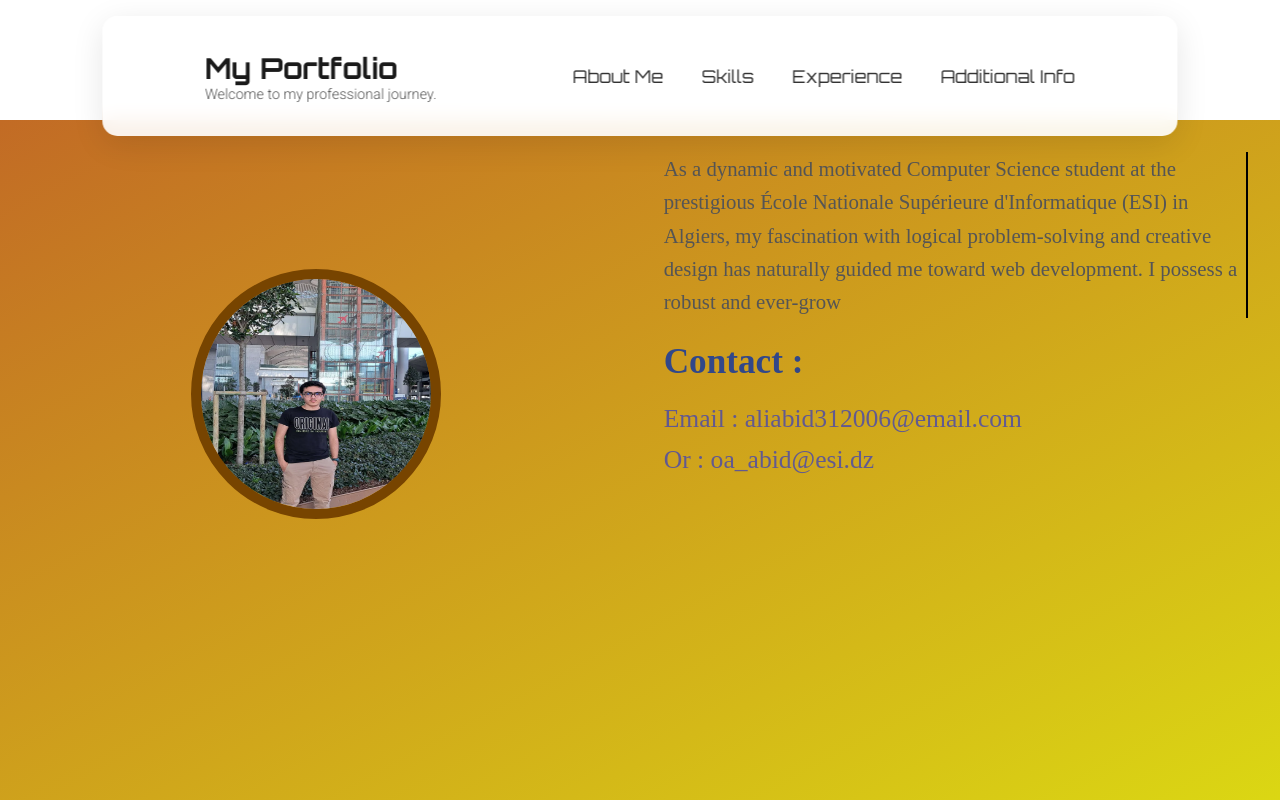
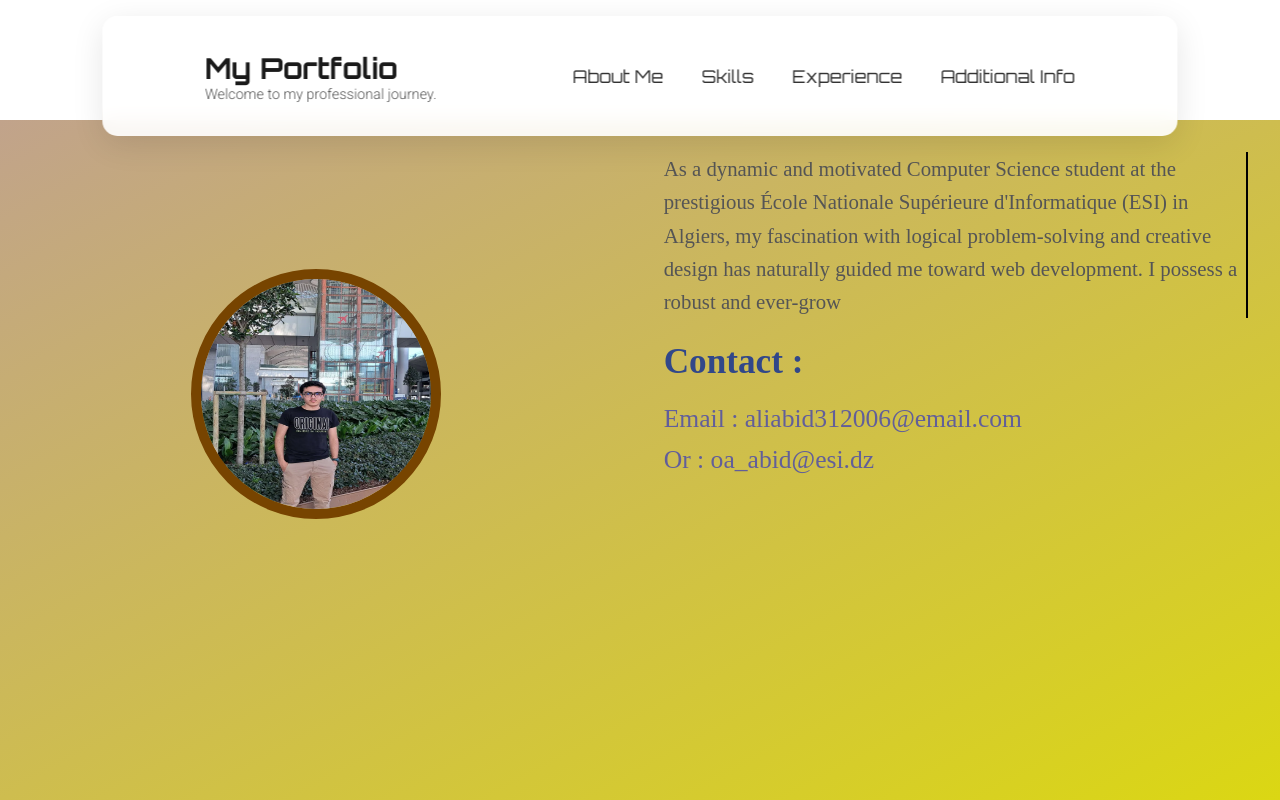
Before and after one commit to AliAbid31/Personal-Portfolio, a Next.js app: page / in a window 1280 px wide. Shown: the top 800 px of the page. Built offline with nearby package versions, Linux system fonts and the light colour scheme; some icons are missing.

Commit message:
Portfolio 2nd commit

```diff
--- a/app/page.module.css
+++ b/app/page.module.css
@@ -180,7 +180,6 @@ body {
 
   .div1 {
     flex-direction: column !important;
-    /* background: linear-gradient(to bottom right, rgb(194, 107, 37), #dbd713); */
     background:  linear-gradient(135deg, #667eea 0%, #764ba2 100%);
   }
 
@@ -273,13 +272,12 @@ body {
   .container { margin-top: 6rem !important; }
 }
 
-/* ==================== DIV1 - RESPONSIVE ==================== */
 .div1 {
     width: 100vw;
     height: 100%;
     display: flex;
     flex-direction: row;
-    background: linear-gradient(to bottom right, rgb(194, 107, 37), #dbd713);
+    background: linear-gradient(to bottom right, rgb(193, 163, 139), #dbd713);
 }
 
 .div1 > div {
@@ -814,7 +812,7 @@ body {
     margin-left: 3rem;
     margin-top: 5vh;
     width: 47%;
-    background: linear-gradient(to bottom right, rgb(37, 194, 176), #7355ea);
+    background: linear-gradient(to bottom right, rgb(37, 194, 176), #72aad0);
     margin-bottom: 4vh;
     padding: 2rem;
     box-sizing: border-box;
@@ -829,7 +827,7 @@ body {
     margin-left: 3rem;
     margin-top: 5vh;
     width: 40%;
-    background: linear-gradient(to bottom left, rgb(37, 63, 194), #e055ea);
+    background: linear-gradient(to bottom left, rgb(211, 147, 198), #ec98f3);
     margin-bottom: 4vh;
     padding: 2rem;
     box-sizing: border-box;
```
